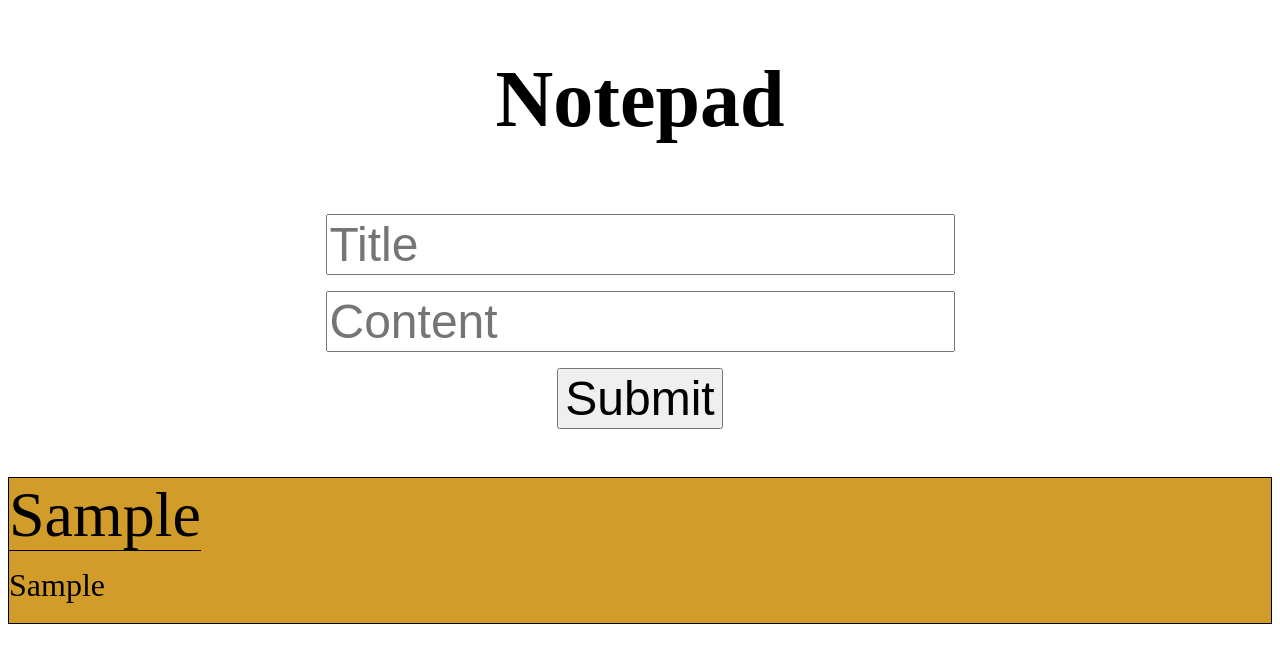
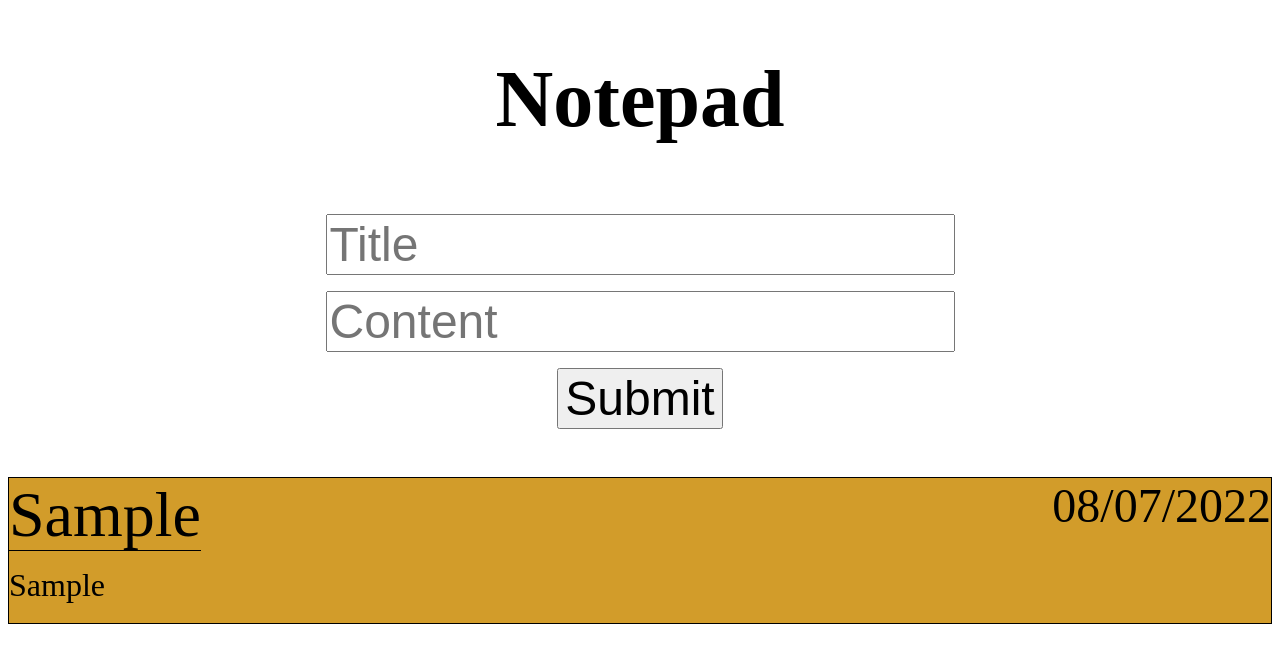
Before and after one commit to AlexDegerman/notepad-app, an Angular app: page / in a window 1280 px wide. Both pictures are taken after typing "Sample", "Sample" into the empty fields and a click on the button "Submit". Shown: the top 662 px of the page. Built offline with nearby package versions, Linux system fonts and the light colour scheme.

Commit message:
add time of date to note

```diff
--- a/src/app/app.module.ts
+++ b/src/app/app.module.ts
@@ -3,7 +3,7 @@ import { BrowserModule } from '@angular/platform-browser';
 import { FormsModule } from '@angular/forms';
 import { AppComponent } from './app.component';
 import { NotepadComponent } from './notepad/notepad.component';
-
+import { DatePipe } from '@angular/common';
 @NgModule({
   declarations: [
     AppComponent,
@@ -13,7 +13,7 @@ import { NotepadComponent } from './notepad/notepad.component';
     BrowserModule,
     FormsModule
   ],
-  providers: [],
+  providers: [DatePipe],
   bootstrap: [AppComponent]
 })
 export class AppModule { }
--- a/src/app/notepad/notepad.component.css
+++ b/src/app/notepad/notepad.component.css
@@ -1,15 +1,16 @@
 .note {
   border: 1px solid black;
   background-color: #d29c2a;
-  font-size:3rem;
+  font-size: 3rem;
   padding-bottom: 1rem;
 }
 .form {
   text-align: center;
 }
-input, button {
+input,
+button {
   margin-top: 1rem;
-  font-size:3rem;
+  font-size: 3rem;
 }
 .content {
   font-size: 2rem;
@@ -17,12 +18,13 @@ input, button {
 .title {
   font-size: 4rem;
   border-bottom: 1px solid black;
-  width: 100%;
 }
 .border {
   border-bottom: 1px solid black;
-  width: 100%;
 }
 h1 {
   font-size: 5rem;
 }
+.date {
+  float: right;
+}
--- a/src/app/notepad/notepad.component.html
+++ b/src/app/notepad/notepad.component.html
@@ -10,7 +10,7 @@
 <div id="notes">
 <p class="note" *ngFor="let note of notes">
   <span class="title">{{note.title}}</span>
-  <span class="border"></span>
+  <span class="date">{{note.date}}</span>
   <br>
   <span class="content">{{note.content}}</span>
 </p>
--- a/src/app/notepad/notepad.component.ts
+++ b/src/app/notepad/notepad.component.ts
@@ -1,8 +1,9 @@
 import { Component, OnInit } from '@angular/core';
-
+import { DatePipe } from '@angular/common';
 export class Notes {
   title: String | undefined;
   content: String | undefined;
+  date: any ;
 }
 
 @Component({
@@ -13,18 +14,23 @@ export class Notes {
 export class NotepadComponent implements OnInit {
   title = '';
   content = '';
+  date : any;
   notes: Notes[] = [];
 
-  constructor() {}
+  constructor(private datePipe: DatePipe) {}
 
   ngOnInit(): void {
     this.loadData();
   }
 
   createNewNote(event: any) {
+    let day = new Date();
+    let current = this.datePipe.transform(day, 'dd/MM/yyyy')
+    this.date = day;
     const notes: Notes = {
       title: this.title,
       content: this.content,
+      date: current
     };
     console.log(event);
     localStorage.setItem(event, JSON.stringify(notes));
```
